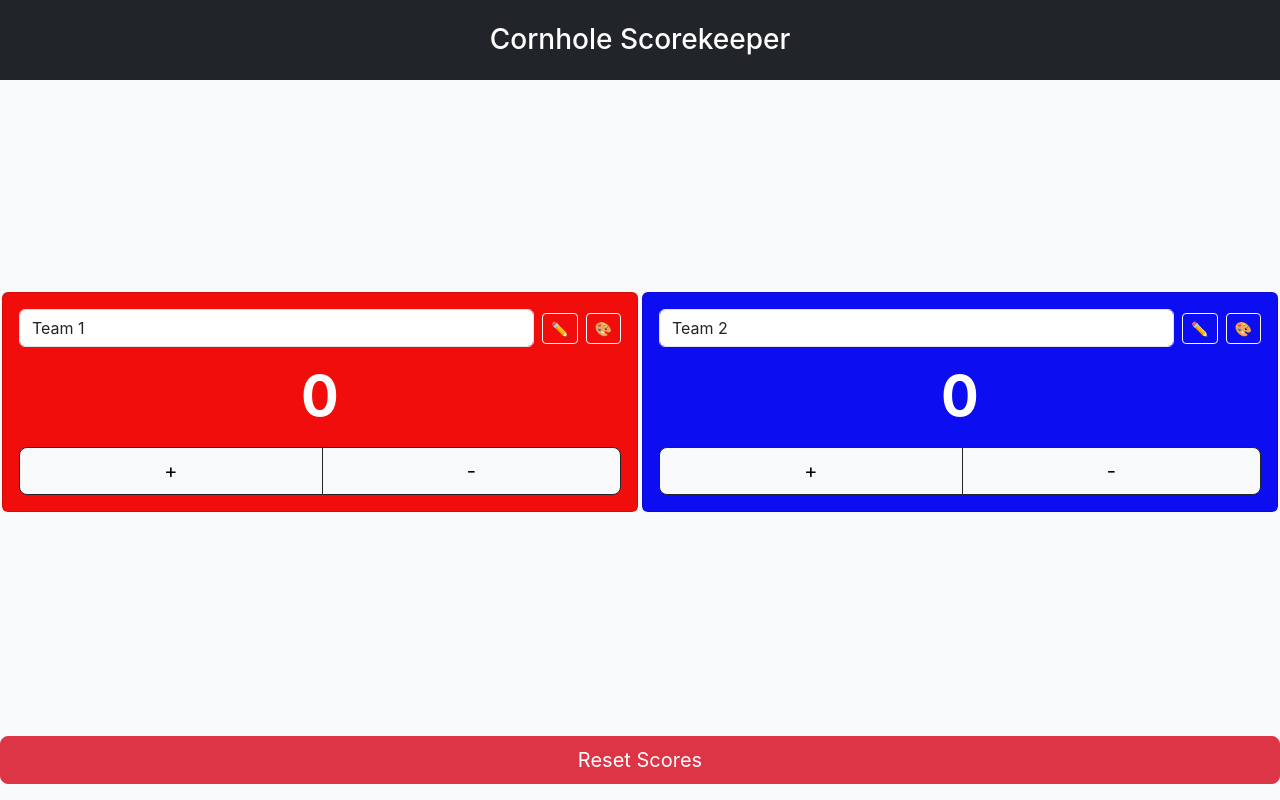
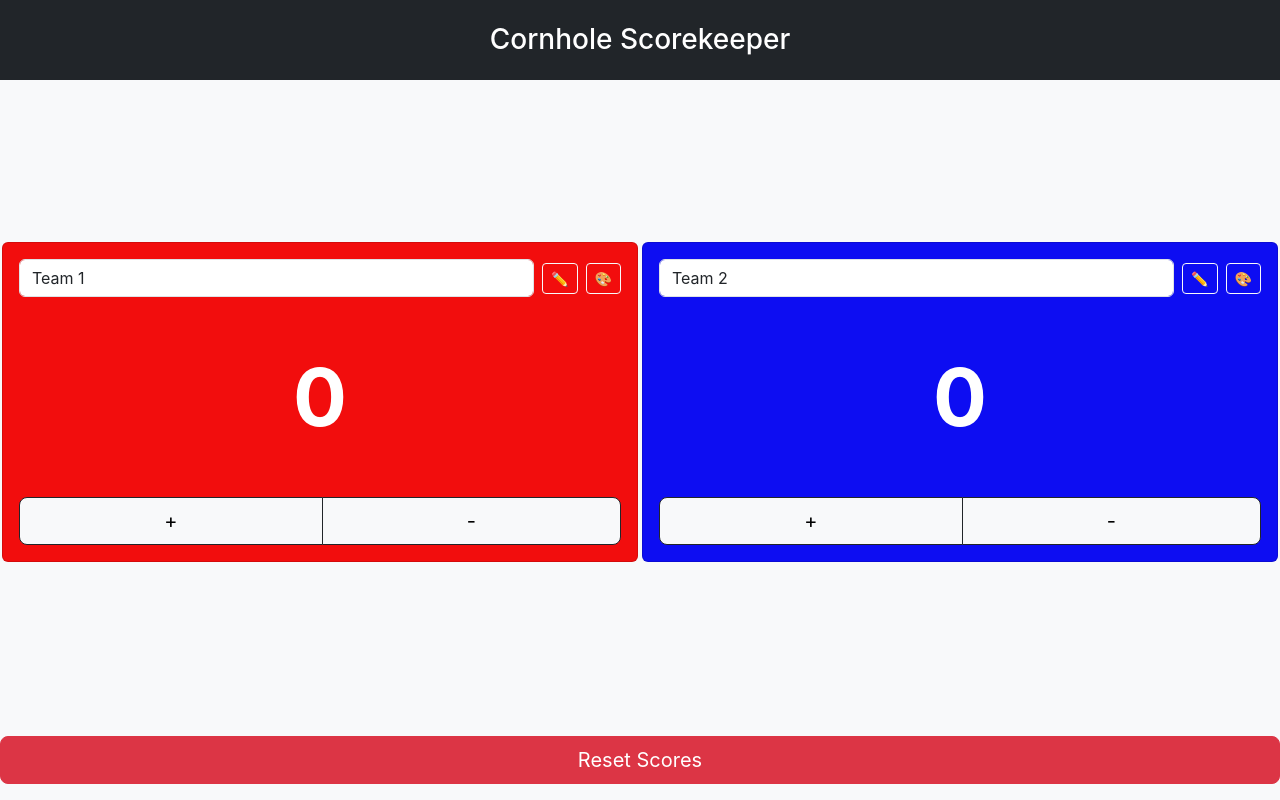
Before and after one commit to zmanoony-arch/cornhole, a React (Create React App) app: page / in a window 1280 px wide. Built offline with nearby package versions, Linux system fonts and the light colour scheme.

Commit message:
update layout to cover most of the page - remove white space

```diff
--- a/src/App.css
+++ b/src/App.css
@@ -22,12 +22,12 @@
 
 .App-footer {
   flex: 0 0 10dvh;
-  padding: 0;
 }
 
 .team-card {
   border: 1px solid rgba(0, 0, 0, 0.125);
   overflow: hidden;
+  min-height: 40dvh;
 }
 
 .color-palette {
@@ -57,5 +57,5 @@
 }
 
 .score {
-  max-height: 80dvh;
+  min-height: 10dvh;
 }
--- a/src/TeamScore.js
+++ b/src/TeamScore.js
@@ -79,7 +79,7 @@ function TeamScore({ name, score, onScoreChange, onNameChange, color, onColorCha
         </div>
 
         <div className="score d-flex align-items-center justify-content-center flex-grow-1">
-          <span className="display-4 fw-bold">{score}</span>
+          <span className="display-1 fw-bold">{score}</span>
         </div>
 
         <div className="btn-group w-100 mt-3" role="group">
```
Also changed, not shown: 11 other files (tests, documents, lock files or other folders).
